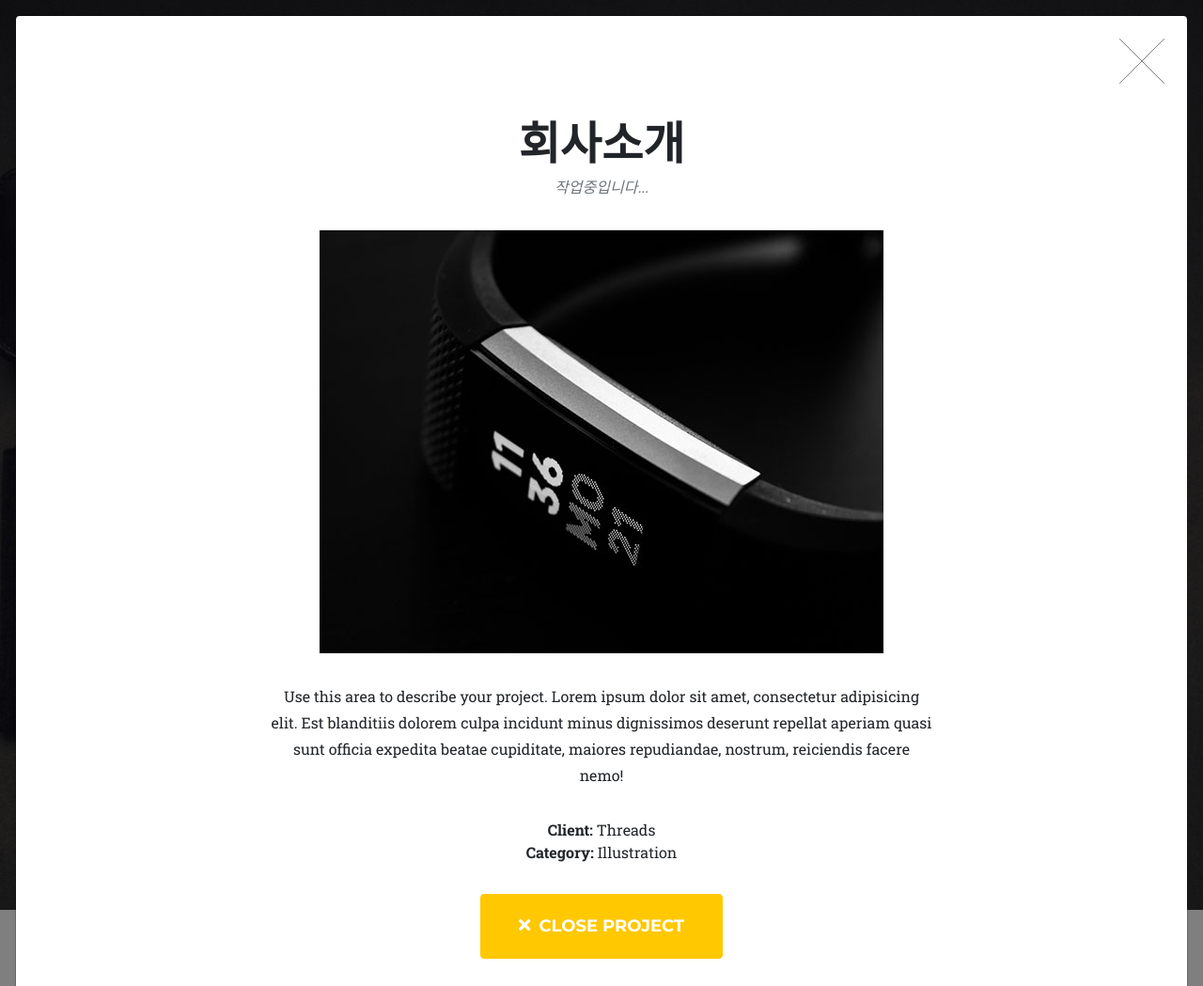
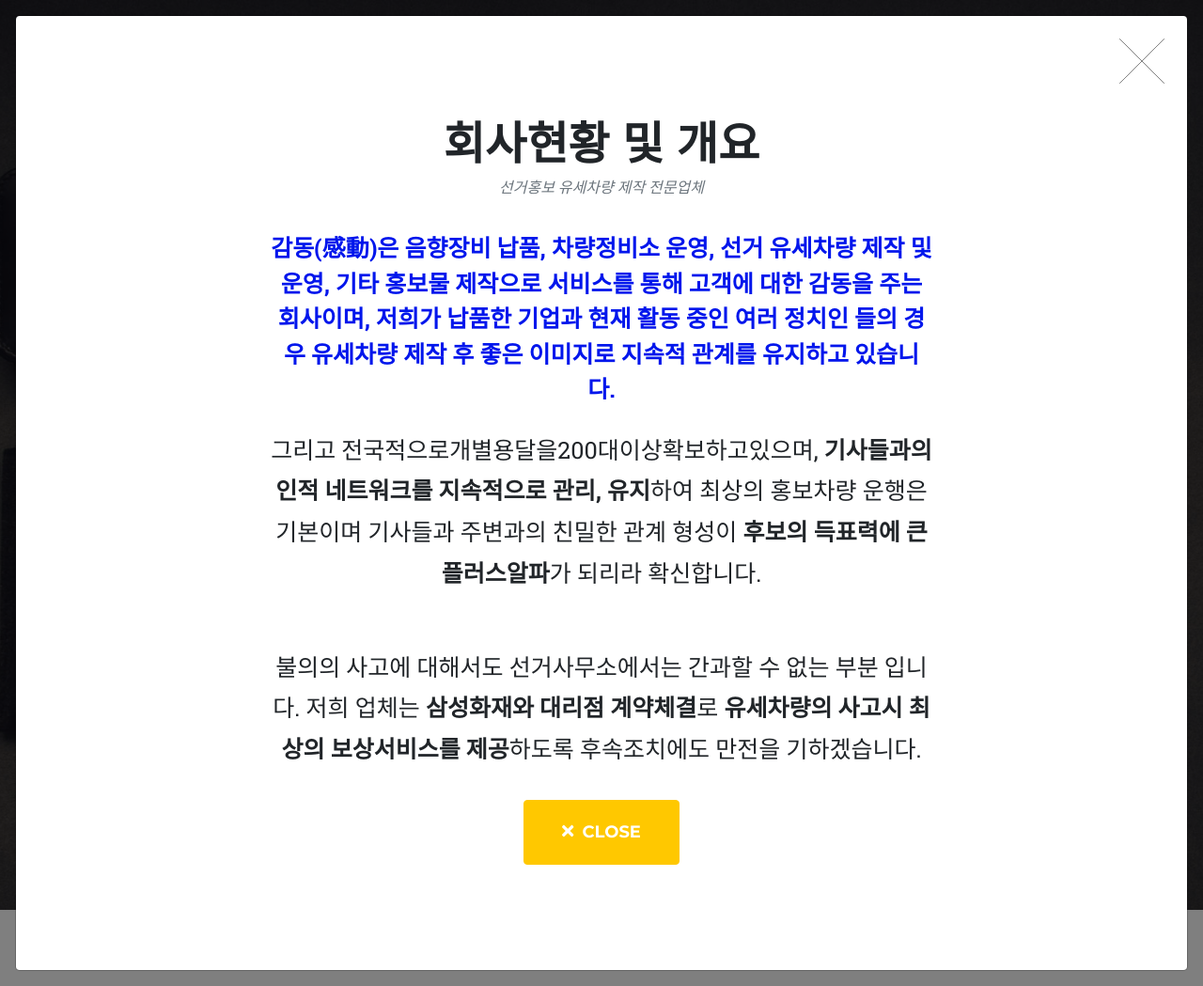
Before and after one commit to qudwn1114/web_gamdong, a Django app: page / in a window 1280 px wide, after a click on "회사소개". Shown: the whole page at 94% size. Run offline with Django 4.2, Linux system fonts and the light colour scheme; data that the repository does not hold is empty; some libraries are stand-ins or nearby versions.

Commit message:
fix: modal.html

```diff
--- a/templates/includes/modal.html
+++ b/templates/includes/modal.html
@@ -9,23 +9,20 @@
                             <div class="col-lg-8">
                                 <div class="modal-body">
                                     <!-- Project details-->
-                                    <h2 class="text-uppercase">회사소개</h2>
-                                    <p class="item-intro text-muted">작업중입니다...</p>
-                                    <img class="img-fluid d-block mx-auto" src="{% static 'assets/img/portfolio/1.jpg' %}" alt="..." />
-                                    <p>Use this area to describe your project. Lorem ipsum dolor sit amet, consectetur adipisicing elit. Est blanditiis dolorem culpa incidunt minus dignissimos deserunt repellat aperiam quasi sunt officia expedita beatae cupiditate, maiores repudiandae, nostrum, reiciendis facere nemo!</p>
-                                    <ul class="list-inline">
-                                        <li>
-                                            <strong>Client:</strong>
-                                            Threads
-                                        </li>
-                                        <li>
-                                            <strong>Category:</strong>
-                                            Illustration
-                                        </li>
-                                    </ul>
+                                    <h2 class="text-uppercase">회사현황 및 개요</h2>
+                                    <p class="item-intro text-muted">
+                                        선거홍보 유세차량 제작 전문업체
+                                    </p>
+                                    <b style="font-size: 25px; color: #0016ec;">감동(感動)은 음향장비 납품, 차량정비소 운영, 선거 유세차량 제작 및 운영, 기타 홍보물 제작으로 서비스를 통해 고객에 대한 감동을 주는 회사이며, 저희가 납품한 기업과 현재 활동 중인 여러 정치인 들의 경우 유세차량 제작 후 좋은 이미지로 지속적 관계를 유지하고 있습니다.</b>
+                                    <br>
+                                    <br>
+                                    <p style="font-size: 25px;">그리고 전국적으로개별용달을200대이상확보하고있으며, <b>기사들과의 인적 네트워크를 지속적으로 관리, 유지</b>하여 최상의 홍보차량 운행은 기본이며 기사들과 주변과의 친밀한 관계 형성이 <b>후보의 득표력에 큰 플러스알파</b>가 되리라 확신합니다.</p>
+                                    <br>
+                                    <p style="font-size: 25px;">불의의 사고에 대해서도 선거사무소에서는 간과할 수 없는 부분 입니다. 저희 업체는 <b>삼성화재와 대리점 계약체결</b>로 <b>유세차량의 사고시 최상의 보상서비스를 제공</b>하도록 후속조치에도 만전을 기하겠습니다.</p>
+
                                     <button class="btn btn-primary btn-xl text-uppercase" data-bs-dismiss="modal" type="button">
                                         <i class="fas fa-times me-1"></i>
-                                        Close Project
+                                        Close
                                     </button>
                                 </div>
                             </div>
```
